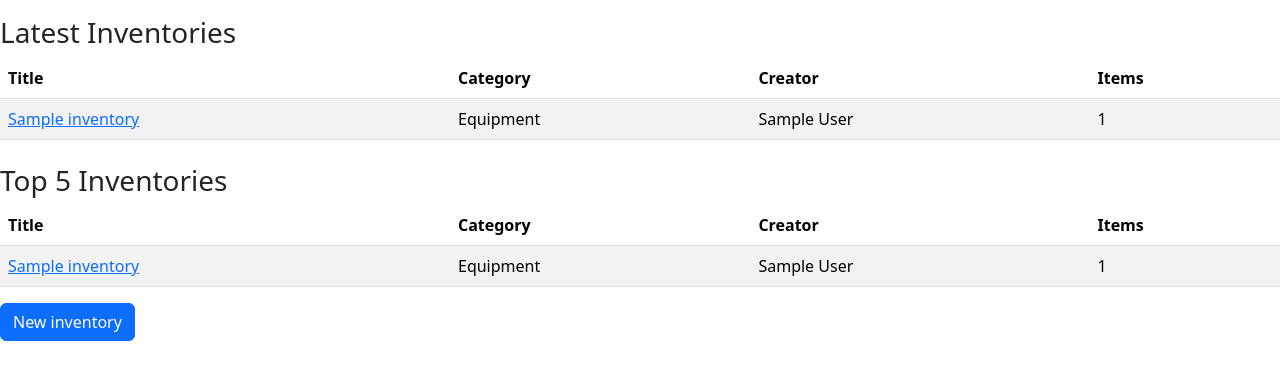
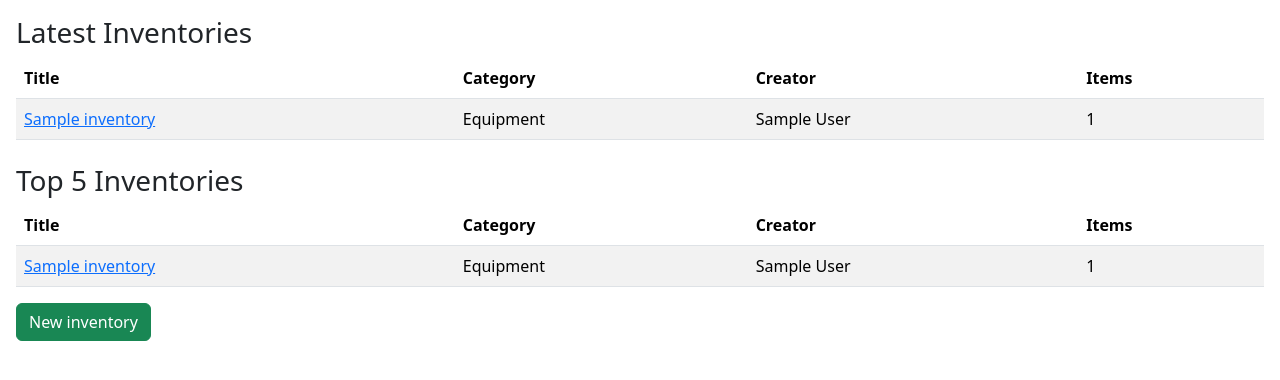
Before and after one commit to DeusVult09/inventory-app, a Rails app: page / in a window 1280 px wide. Shown: the part 70-450 px from the top of the page. Run offline with Rails 7, Linux system fonts and the light colour scheme; data comes from the database, SQL or seed files in the repository; tables that the repository leaves empty hold one stand-in row (values such as "Sample post"); some libraries are stand-ins or nearby versions.

Commit message:
feat(views): change button style to success, include div wrapper with custom styling to align inventory tables

```diff
--- a/app/views/inventories/_form.html.erb
+++ b/app/views/inventories/_form.html.erb
@@ -1,4 +1,4 @@
-
+<div class="main-wrapper class=d-flex justify-content-between align-items-center m-3">
   <h3>Latest Inventories</h3>
   <table class="table table-striped">
     <thead>
@@ -42,3 +42,4 @@
       <% end %>
     </tbody>
   </table>
+</div>
--- a/app/views/inventories/index.html.erb
+++ b/app/views/inventories/index.html.erb
@@ -3,6 +3,6 @@
 
 <%= render "form", inventory: @inventory %>
 
-<div class="d-flex justify-content-between align-items-center mb-3">
-    <%= link_to "New inventory", new_inventory_path, class: "btn btn-primary" %>
+<div class="d-flex justify-content-between align-items-center m-3">
+    <%= link_to "New inventory", new_inventory_path, class: "btn btn-success" %>
 </div>
```
Lines whose indentation alone changed are shown as unchanged.
